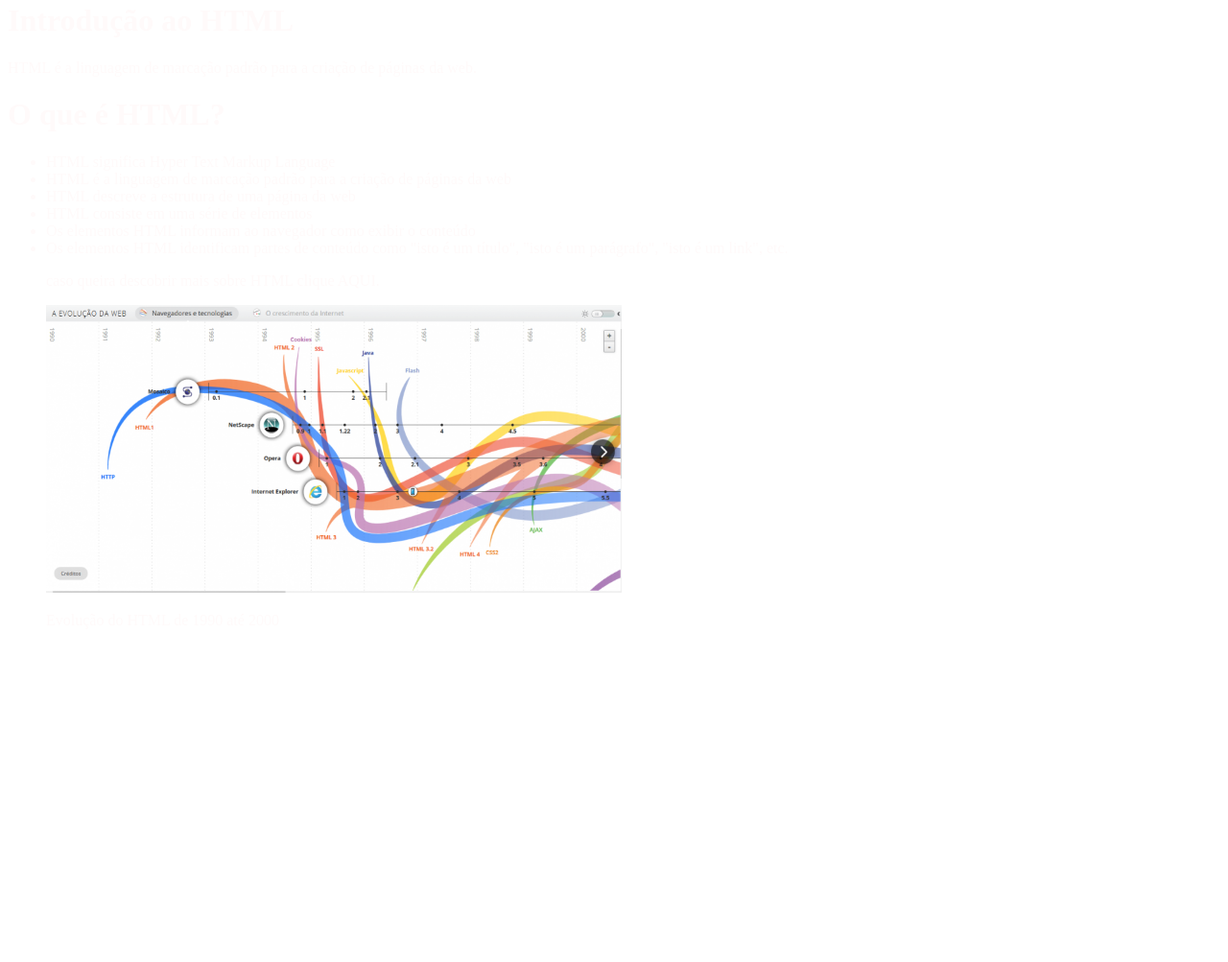
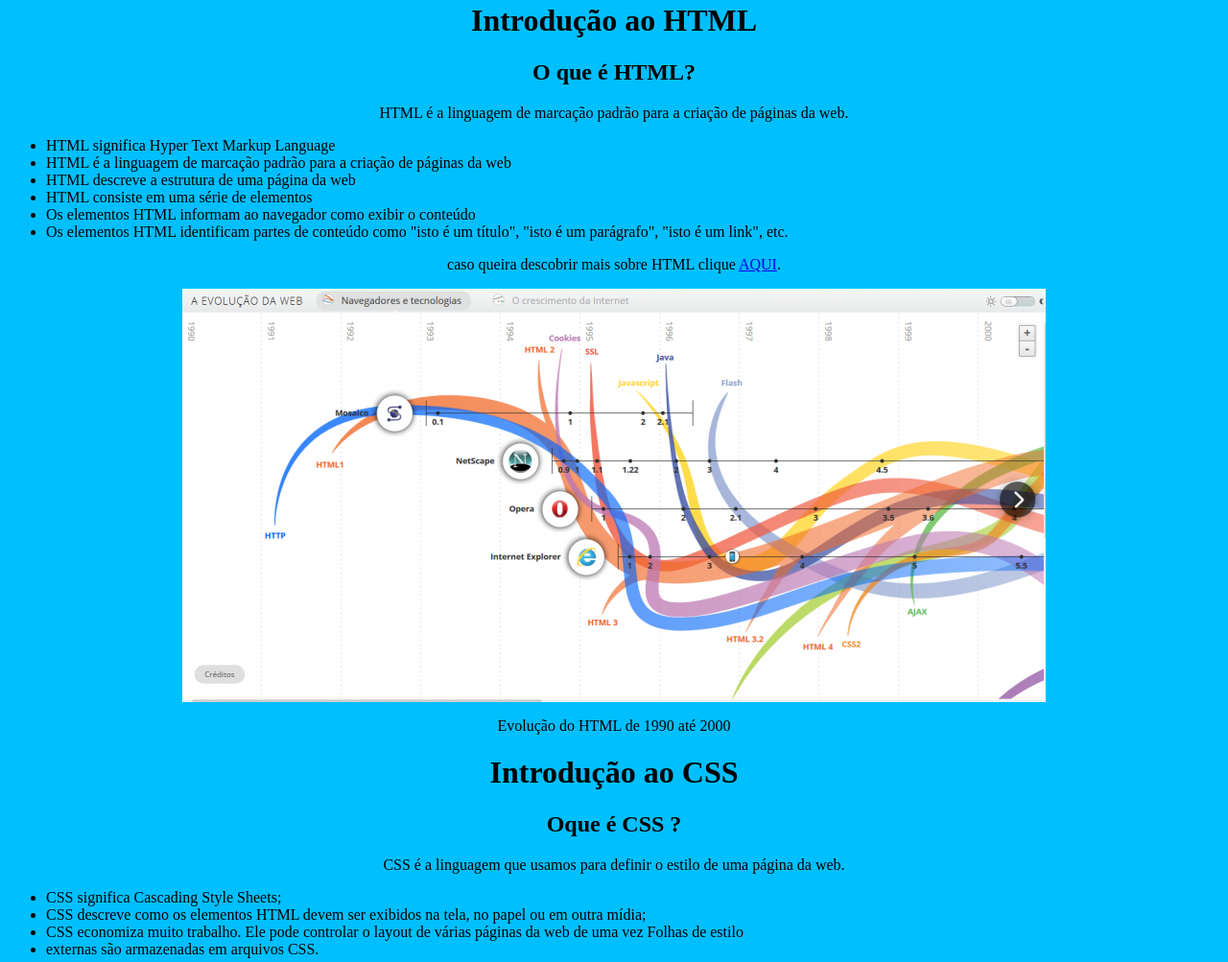
Before and after one commit to GustavoSilverio/primeiro-site-HTML, a plain HTML site: page index.html in a window 1280 px wide. Shown: the part 18-1021 px from the top of the page at 96% size. Before the commit the page ends 800 px from the top, so only its background shows below. Drawn offline with Linux system fonts and the light colour scheme.

Commit message:
Add files via upload

```diff
--- a/css/style.css
+++ b/css/style.css
@@ -1,20 +1,28 @@
-h1,p{
+body{
+	background-color:#00BFFF
 
-          color:#FFFAFA;
+
+    }
+
+h1,h2,p{
+
+          color:#000000;
+          font-family: "Times New Roman", Times, serif;
+          text-align: center;
 
     }
 
 ul,li{
 
-          color:#FFFAFA;
+          color:#000000;
+          font-family: "Times New Roman", Times, serif;
+          text-align: left;
 
      }
 
-body{
-
-       background-image: url(img/fundo.png);
-       background-repeat: no-repeat;
-       background-attachment: fixed;
-       background-size: cover;
-
-    }
+img {
+  display: block;
+  margin-left: auto;
+  margin-right: auto;
+  width: 60;
+}
--- a/index.html
+++ b/index.html
@@ -4,15 +4,18 @@
  <meta charset="utf-8">
  <meta name="viewport content=device-width initial-scale=1.0">
 	<title>Site_Teste_Gustavo</title>
-         <link rel="stylesheet" type="text/css" href="css/style.css">
+     <link rel="stylesheet" type="text/css" href="css/style.css">
 </head>
 <body>
 
-	<h1>Introdução ao HTML</h1>
+     <h1>Introdução ao HTML</h1>
+
+     <h2>O que é HTML?</h2>
+
 
      <p>HTML é a linguagem de marcação padrão para a criação de páginas da web.</p>
 
-     <h1>O que é HTML?</h1>
+
 
      <ul>
 
@@ -23,12 +26,37 @@
      	<li>Os elementos HTML informam ao navegador como exibir o conteúdo</li>
      	<li>Os elementos HTML identificam partes de conteúdo como "isto é um título", "isto é um parágrafo", "isto é um link", etc.</li>
 
-          <p>caso queira descobrir mais sobre HTML clique AQUI.</p>
+     </ul>
 
-     	<img src="img/evoluçao html.png.png" alt="Evolução HTML" width="600" height="300">
+          <p>caso queira descobrir mais sobre HTML clique <a href="https://www.w3schools.com/html/html_intro.asp"target="_blank">AQUI</a>.</p>
+
+     	<a href="https://labvis.eba.ufrj.br/a-evolucao-da-web-linha-do-tempo-interativa-da-historia-da-internet/" target="_blank"><img src="img/evoluçao html.png.png" alt="Evolução HTML" ></a>
 
           <p>Evolução do HTML de 1990 até 2000</p>
 
 
+     <h1>Introdução ao CSS</h1>
+
+     <h2>Oque é CSS ?</h2>
+
+     <p>CSS é a linguagem que usamos para definir o estilo de uma página da web.</p>
+
+     <ul>
+
+          <li>CSS significa Cascading Style Sheets;</li>
+          <li>CSS descreve como os elementos HTML devem ser exibidos na tela, no papel ou em outra mídia;</li>
+          <li>CSS economiza muito trabalho. Ele pode controlar o layout de várias páginas da web de uma vez
+Folhas de estilo </li>
+          <li>externas são armazenadas em arquivos CSS.</li>
+
      </ul>
+
+     <a href="https://medium.com/tableless/a-evolu%C3%A7%C3%A3o-do-css-de-arquivos-css-sass-bem-para-css-modules-at%C3%A9-styled-components-b7ad4d16ffc2" target="_blank"><img src="img/evoluçao css.png.png" alt="Evoliçao css"></a>
+
+     <p>Evolução css</p>
+
+
+
+
+
 </body>
```
Also changed, not shown: img/codigos.jpg (added), img/evoluçao css.png.png (added).
